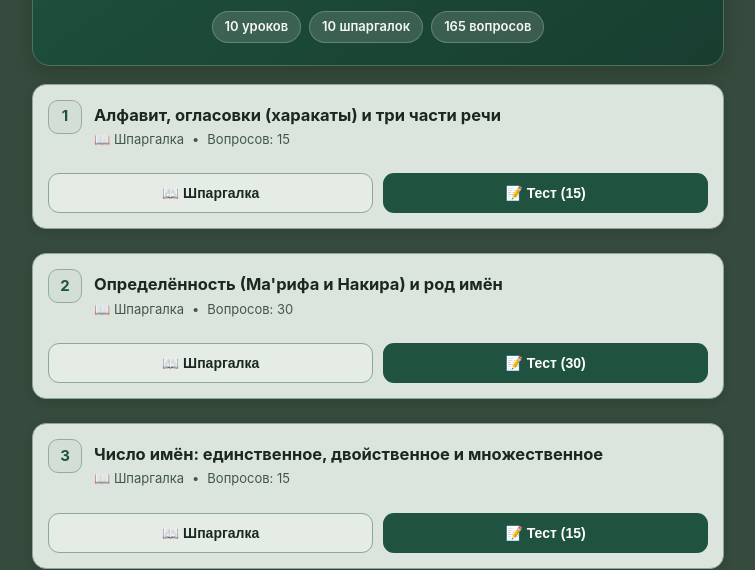
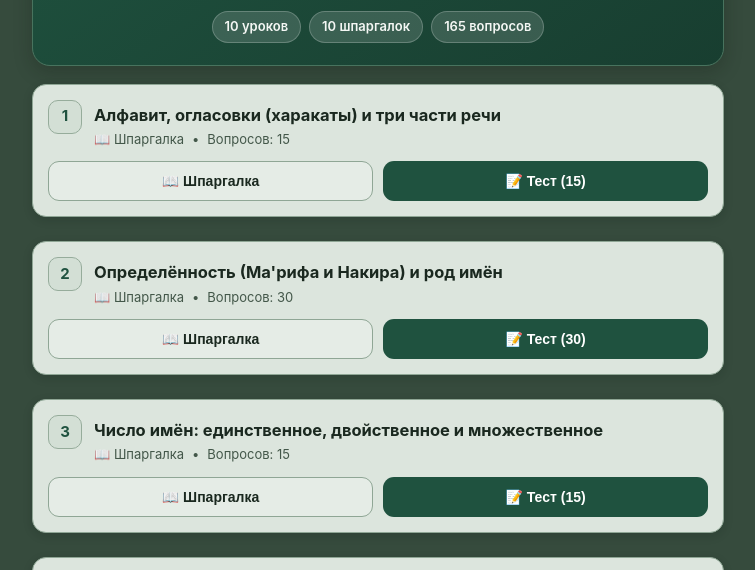
Before and after one commit to RustamSharif/madrasah, a plain HTML site: page arabic/index.html in a window 1280 px wide. Shown: the part 222-792 px from the top of the page, without its empty margins (262-1017 px from the left). Drawn offline with Linux system fonts and the light colour scheme.

Commit message:
Add files via upload

```diff
--- a/arabic/index.html
+++ b/arabic/index.html
@@ -5,8 +5,8 @@
   <meta name="viewport" content="width=device-width, initial-scale=1.0, maximum-scale=1.0, user-scalable=no" />
   <title>Арабский язык — Сарф, Нахв и лексика Корана</title>
   <script src="https://telegram.org/js/telegram-web-app.js"></script>
-  <link rel="stylesheet" href="../style.css?v=20261128" />
-  <script src="../auth.js?v=20261128"></script>
+  <link rel="stylesheet" href="../style.css?v=20261201" />
+  <script src="../auth.js?v=20261201"></script>
   <script>
     if (typeof protectCoursePage === "function") {
       protectCoursePage("arabic");
@@ -118,6 +118,7 @@
       padding: 15px 16px;
       color: #1A281F;
       box-shadow: 0 3px 10px rgba(14, 22, 17, 0.16);
+      overflow: hidden;
     }
 
     .chapter-header {
@@ -125,6 +126,7 @@
       align-items: flex-start;
       gap: 12px;
       margin-bottom: 12px;
+      width: 100%;
     }
 
     .chapter-num {
@@ -148,17 +150,22 @@
       color: #16301B;
     }
 
-    .chapter-info {
-      flex: 1;
-      min-width: 0;
+    .chapter-header .chapter-info {
+      flex: 1 1 0% !important;
+      width: auto !important;
+      max-width: 100% !important;
+      min-width: 0 !important;
+      margin-bottom: 0 !important;
     }
 
-    .chapter-title {
+    .chapter-header .chapter-title {
       font-size: 16px;
       font-weight: 700;
       color: #18261D;
       margin-bottom: 4px;
       line-height: 1.35;
+      overflow-wrap: anywhere;
+      word-break: break-word;
     }
 
     .chapter-meta {
```
